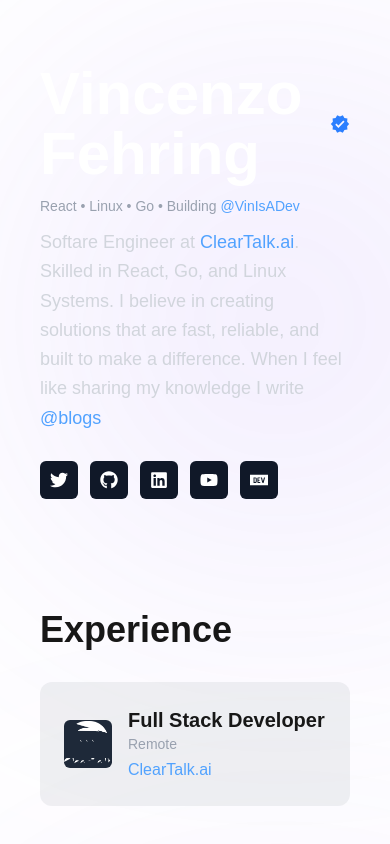
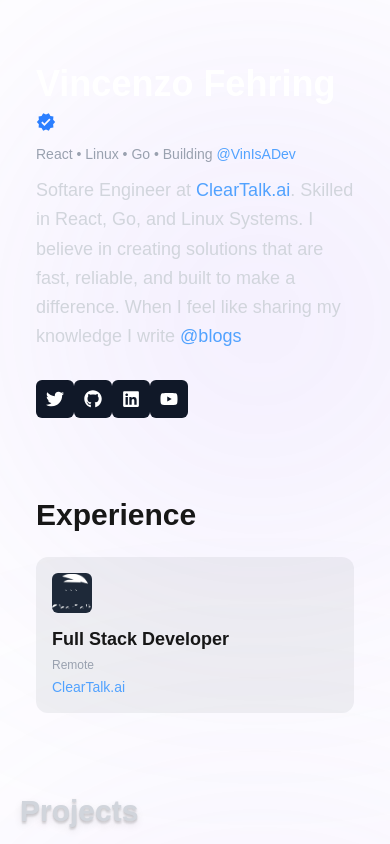
Before and after one commit to vinisadev/vinisadev, a Next.js app: page / in a window 390 px wide. Shown: the top 844 px of the page. Built offline with nearby package versions, Linux system fonts and the light colour scheme.

Commit message:
Make responsive

```diff
--- a/app/components/about.tsx
+++ b/app/components/about.tsx
@@ -1,12 +1,29 @@
 "use client";
-import React from "react";
+import React, { useEffect, useState} from "react";
 import { MdVerified } from "react-icons/md";
 import { FaTwitter, FaGithub, FaLinkedin, FaYoutube } from "react-icons/fa";
-import { SiDevdotto } from "react-icons/si";
 import Link from "next/link";
 import { motion } from "framer-motion";
 
 export default function About() {
+  const [isMobile, setIsMobile] = useState(false);
+
+  // Check if viewport is mobile on component mount and window resize
+  useEffect(() => {
+    const checkMobile = () => {
+      setIsMobile(window.innerWidth < 768);
+    };
+
+    // Initial check
+    checkMobile();
+
+    // Add resize listener
+    window.addEventListener("resize", checkMobile);
+
+    // Clean up
+    return () => window.removeEventListener("resize", checkMobile);
+  }, []);
+
   const socialLinks = [
     {
       name: "Twitter",
@@ -27,11 +44,6 @@
       name: "YouTube",
       url: "https://youtube.com/@vinisadev",
       icon: <FaYoutube className="text-white text-lg" />,
-    },
-    {
-      name: "Dev.to",
-      url: "https://dev.to/",
-      icon: <SiDevdotto className="text-white text-lg" />,
     },
   ];
 
@@ -75,7 +87,7 @@
 
   const socialIconVariants = {
     hidden: { scale: 0, opacity: 0 },
-    visible: (i: any) => ({
+    visible: (i: number) => ({
       scale: 1,
       opacity: 1,
       transition: {
@@ -112,15 +124,17 @@
 
   return (
     <motion.div
-      className="py-6 space-y-4 max-w-2xl"
+      className="px-4 py-6 space-y-4 mx-auto w-full max-w-2xl"
       variants={containerVariants}
       initial="hidden"
       animate="visible"
     >
       <motion.div className="space-y-3">
-        <div className="flex items-center gap-2">
+        <div className="flex items-center gap-2 flex-wrap">
           <motion.h2
-            className="text-6xl font-bold text-white"
+            className={`${
+              isMobile ? "text-4xl" : "text-6xl"
+            } font-bold text-white`}
             variants={nameVariants}
           >
             Vincenzo Fehring
@@ -164,7 +178,7 @@
       </motion.div>
 
       <motion.div
-        className="flex gap-3 pt-2 mt-5"
+        className="flex flex-wrapgap-3 pt-2 mt-5"
         initial="hidden"
         animate="visible"
         variants={containerVariants}
--- a/app/components/experience.tsx
+++ b/app/components/experience.tsx
@@ -1,9 +1,27 @@
 "use client";
-import React from "react";
+import React, { useEffect, useState} from "react";
 import Image from "next/image";
 import { motion } from "framer-motion";
 
 export default function Experience() {
+  const [isMobile, setIsMobile] = useState(false);
+
+  // Check if viewport is mobile on component mount and window resize
+  useEffect(() => {
+    const checkMobile = () => {
+      setIsMobile(window.innerWidth < 768);
+    };
+
+    // Initial check
+    checkMobile();
+
+    // Add resize listener
+    window.addEventListener("resize", checkMobile);
+
+    // Clean up
+    return () => window.removeEventListener("resize", checkMobile);
+  }, []);
+
   // Animation variants for container
   const containerVariants = {
     hidden: { opacity: 0 },
@@ -28,7 +46,7 @@
       },
     },
     hover: {
-      scale: 1.03,
+      scale: isMobile ? 1.01 : 1.03, // Reduced hover effect on mobile
       boxShadow: "0 10px 30px rgba(0, 0, 0, 0.15)",
       transition: { type: "spring" as const, stiffness: 400, damping: 10 },
     },
@@ -59,9 +77,11 @@
   };
 
   return (
-    <section className="my-20">
+    <section className="my-12 md:my-20 px-4 md:px-0 w-full max-w-2xl mx-auto">
       <motion.h2
-        className="text-4xl font-bold mb-8"
+        className={`${
+          isMobile ? "text-3xl" : "text-4xl"
+        } font-bold mb-6 md:mb-8`}
         initial={{ opacity: 0, y: -20 }}
         animate={{ opacity: 1, y: 0 }}
         transition={{ duration: 0.7 }}
@@ -70,14 +90,14 @@
       </motion.h2>
 
       <motion.div
-        className="space-y-6"
+        className="space-y-4 md:space-y-6"
         variants={containerVariants}
         initial="hidden"
         animate="visible"
       >
         {/* ClearTalk Experience */}
         <motion.div
-          className="bg-gray-500/10 bg-opacity-40 rounded-xl p-6 relative overflow-hidden"
+          className="bg-gray-500/10 bg-opacity-40 rounded-xl p-4 md:p-6 relative overflow-hidden"
           variants={cardVariants}
           whileHover="hover"
         >
@@ -88,36 +108,39 @@
             transition={{ duration: 0.3 }}
           />
 
-          <div className="flex items-center gap-4 relative z-10">
+          <div className="flex flex-col sm:flex-row sm:items-center gap-3 md:gap-4 relative z-10">
             <motion.div
-              className="flex-shrink-0 w-12 h-12 rounded-md overflow-hidden bg-gray-800 flex items-center justify-center"
+              className="flex-shrink-0 w-10 h-10 md:w-12 md:h-12 rounded-md overflow-hidden bg-gray-800 flex items-center justify-center"
               variants={logoVariants}
               whileHover="hover"
             >
               <Image
                 src="/images/cleartalk.gif"
                 alt="ClearTalk Logo"
-                width={48}
-                height={48}
+                width={isMobile ? 40 : 48}
+                height={isMobile ? 40 : 48}
                 className="object-contain"
               />
             </motion.div>
             <div className="flex-grow">
-              <div className="flex flex-col md:flex-row md:justify-between md:items-center">
+              <div className="flex flex-col sm:flex-row sm:justify-between sm:items-center gap-1">
                 <motion.h3
-                  className="text-xl font-semibold"
+                  className="text-lg md:text-xl font-semibold"
                   variants={textVariants}
                 >
                   Full Stack Developer
                 </motion.h3>
                 <motion.span
-                  className="text-gray-400 text-sm md:text-base"
+                  className="text-gray-400 text-xs md:text-sm"
                   variants={textVariants}
                 >
                   Remote
                 </motion.span>
               </div>
-              <motion.h4 className="text-blue-400 mt-1" variants={textVariants}>
+              <motion.h4
+                className="text-blue-400 text-sm md:text-base mt-1"
+                variants={textVariants}
+              >
                 ClearTalk.ai
               </motion.h4>
             </div>
--- a/app/page.tsx
+++ b/app/page.tsx
@@ -5,7 +5,7 @@
 
 export default function Home() {
   return (
-    <div className="max-w-3xl mx-auto p-10">
+    <div className="md:max-w-3xl max-w-xl mx-auto md:p-10 py-10 px-5">
       <div className="circle-gradient mt-10" />
       <About />
       <Experience />
```
